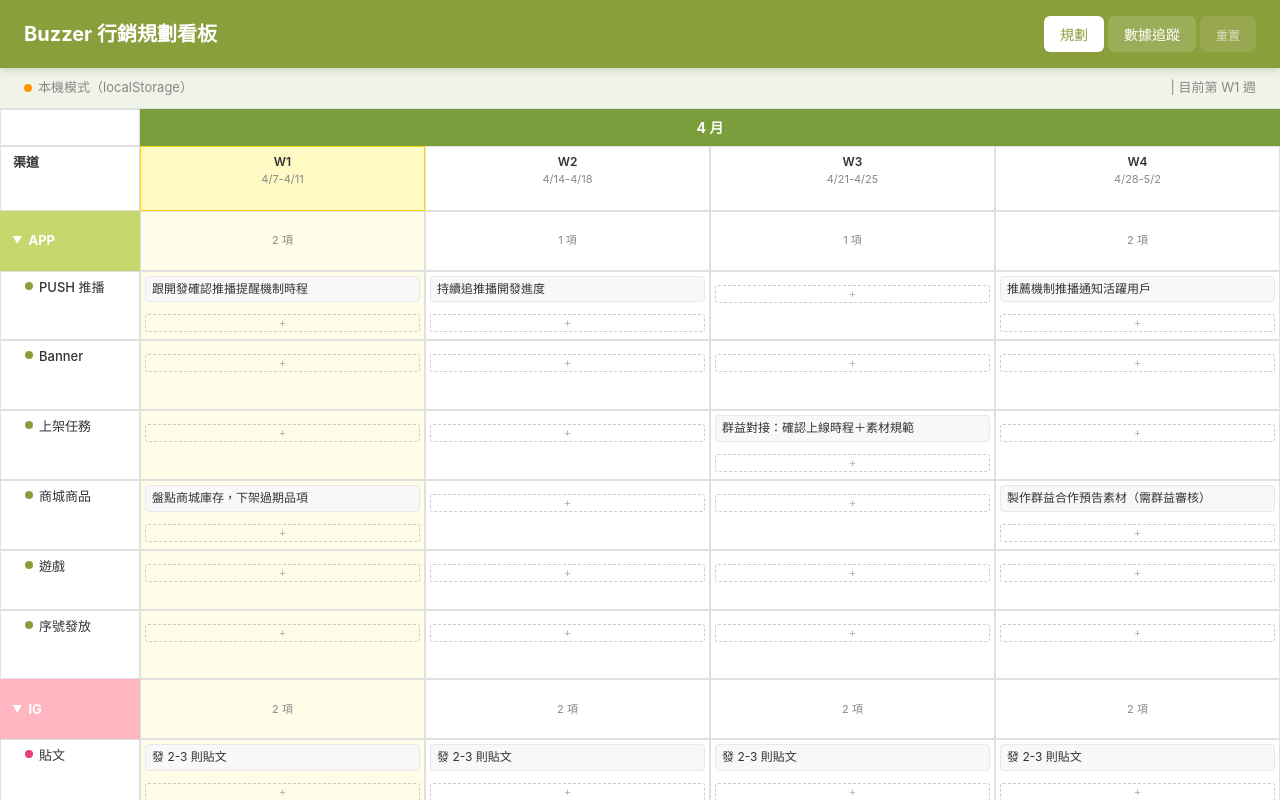
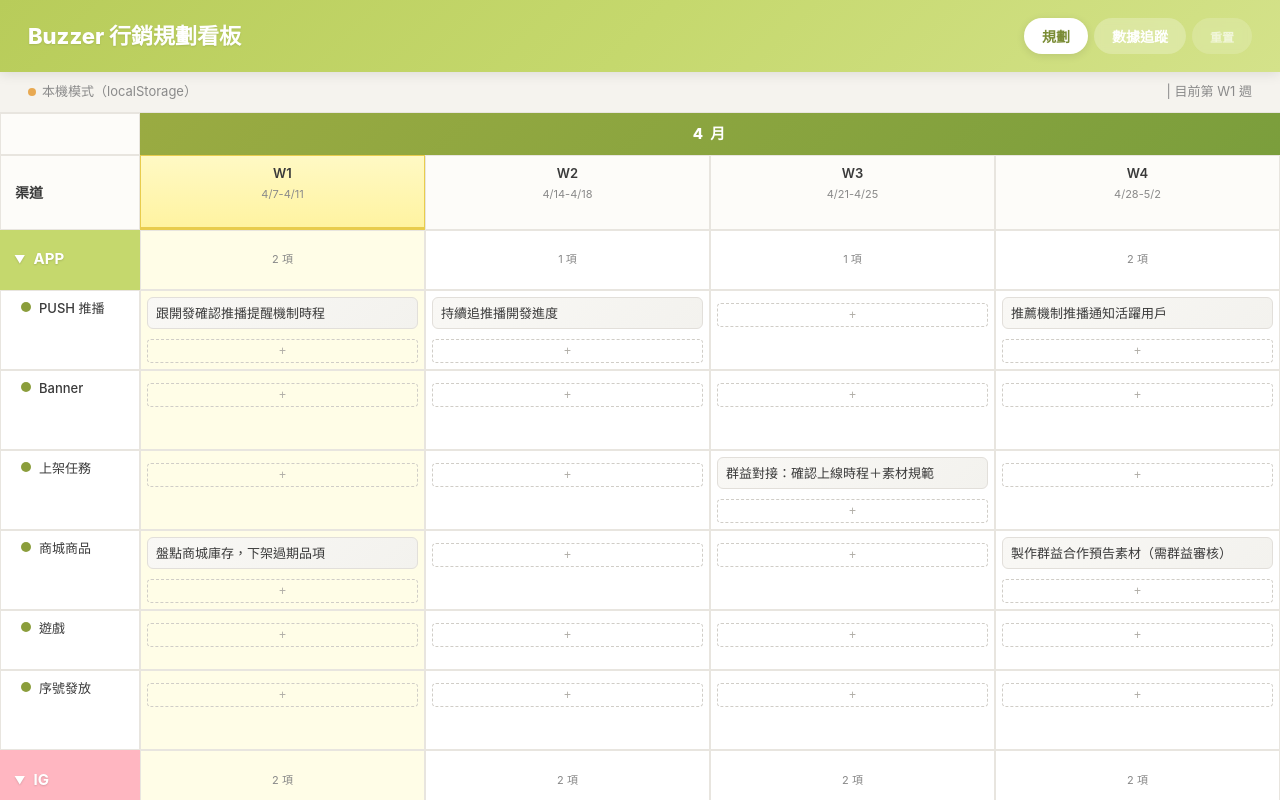
Before and after one commit to ritayen123/buzzer-planner, a Next.js app: page / in a window 1280 px wide. Shown: the top 800 px of the page. Built offline with nearby package versions, Linux system fonts and the light colour scheme.

Commit message:
style: 全站美化 — 粉彩色系、圓角、漸層、柔和陰影

```diff
--- a/app/globals.css
+++ b/app/globals.css
@@ -1,20 +1,24 @@
 * { margin: 0; padding: 0; box-sizing: border-box; }
 
 :root {
-  --buzzer-green: #8B9E3C;
-  --buzzer-light: #f0f4e8;
-  --ig-pink: #E84073;
-  --fb-blue: #3B82F6;
-  --threads-black: #1A1A1A;
-  --dcard-blue: #0E7490;
-  --bg: #f5f5f0;
+  --app-green: #C5D86D;
+  --app-green-light: #e8f0c8;
+  --ig-pink: #FFB6C1;
+  --ig-pink-light: #ffe4e8;
+  --fb-blue: #93B5E0;
+  --fb-blue-light: #dce8f5;
+  --threads-gray: #A09888;
+  --threads-gray-light: #e8e4df;
+  --dcard-steel: #A5B8C7;
+  --dcard-steel-light: #dce5ec;
+  --bg: #faf9f6;
   --card: #ffffff;
-  --border: #e0e0e0;
-  --text: #333333;
-  --text-light: #888888;
-  --success: #4CAF50;
-  --warning: #FF9800;
-  --danger: #f44336;
+  --border: #e8e5df;
+  --text: #3a3a3a;
+  --text-light: #8a8a8a;
+  --success: #7BB86F;
+  --warning: #E8A952;
+  --danger: #D96B6B;
 }
 
 body {
@@ -27,50 +31,52 @@
 
 /* Header */
 .header {
-  background: var(--buzzer-green);
+  background: linear-gradient(135deg, #b8cc5a, #C5D86D, #d4e28a);
   color: white;
-  padding: 16px 24px;
+  padding: 18px 28px;
   display: flex;
   align-items: center;
   justify-content: space-between;
   position: sticky;
   top: 0;
   z-index: 100;
-  box-shadow: 0 2px 8px rgba(0,0,0,0.15);
+  box-shadow: 0 2px 12px rgba(0,0,0,0.1);
 }
 
 .header h1 {
-  font-size: 20px;
-  font-weight: 700;
+  font-size: 22px;
+  font-weight: 800;
   display: flex;
   align-items: center;
   gap: 8px;
+  text-shadow: 0 1px 2px rgba(0,0,0,0.1);
 }
 
 .header-nav {
   display: flex;
-  gap: 4px;
+  gap: 6px;
 }
 
 .header-nav button {
-  background: rgba(255,255,255,0.15);
+  background: rgba(255,255,255,0.25);
   color: white;
   border: none;
-  padding: 8px 16px;
-  border-radius: 6px;
+  padding: 8px 18px;
+  border-radius: 20px;
   cursor: pointer;
   font-size: 14px;
-  font-weight: 500;
-  transition: background 0.2s;
+  font-weight: 600;
+  transition: all 0.2s;
+  backdrop-filter: blur(4px);
 }
 
-.header-nav button:hover { background: rgba(255,255,255,0.3); }
-.header-nav button.active { background: white; color: var(--buzzer-green); }
+.header-nav button:hover { background: rgba(255,255,255,0.45); }
+.header-nav button.active { background: white; color: #7a8c35; box-shadow: 0 2px 8px rgba(0,0,0,0.1); }
 
 /* Status bar */
 .status-bar {
-  background: var(--buzzer-light);
-  padding: 10px 24px;
+  background: #f5f3ee;
+  padding: 10px 28px;
   font-size: 13px;
   color: var(--text-light);
   border-bottom: 1px solid var(--border);
@@ -106,17 +112,17 @@
 }
 
 .month-label {
-  padding: 8px 12px;
-  font-weight: 700;
-  font-size: 14px;
+  padding: 10px 12px;
+  font-weight: 800;
+  font-size: 15px;
   color: white;
   text-align: center;
-  border-radius: 0;
+  letter-spacing: 2px;
 }
 
-.month-label.apr { background: #7B9E3C; }
-.month-label.may { background: #5B8C3C; }
-.month-label.jun { background: #3B7C3C; }
+.month-label.apr { background: linear-gradient(135deg, #9aab42, #7B9E3C); }
+.month-label.may { background: linear-gradient(135deg, #6d9e42, #5B8C3C); }
+.month-label.jun { background: linear-gradient(135deg, #4d8e42, #3B7C3C); }
 
 .week-row {
   display: grid;
@@ -125,18 +131,18 @@
 }
 
 .week-label {
-  padding: 6px 8px;
-  font-size: 12px;
+  padding: 8px;
+  font-size: 13px;
   font-weight: 600;
   text-align: center;
-  background: var(--card);
+  background: #fdfcf9;
   border: 1px solid var(--border);
-  border-radius: 0;
 }
 
 .week-label.current {
-  background: #FFF9C4;
-  border-color: #FFD700;
+  background: linear-gradient(180deg, #FFF9C4, #FFF3A0);
+  border-color: #E8CC4D;
+  box-shadow: inset 0 -2px 0 #E8CC4D;
 }
 
 .week-label small {
@@ -144,17 +150,20 @@
   font-weight: 400;
   color: var(--text-light);
   font-size: 11px;
+  margin-top: 2px;
 }
 
 .corner-cell {
-  background: var(--card);
+  background: #fdfcf9;
   border: 1px solid var(--border);
-  padding: 6px 12px;
+  padding: 8px 14px;
   font-weight: 700;
-  font-size: 13px;
+  font-size: 14px;
   position: sticky;
   left: 0;
   z-index: 10;
+  display: flex;
+  align-items: center;
 }
 
 /* Channel rows */
@@ -165,29 +174,27 @@
 }
 
 .group-label {
-  padding: 6px 12px;
+  padding: 12px 14px;
   font-weight: 700;
-  font-size: 13px;
+  font-size: 15px;
   color: white;
   display: flex;
   align-items: center;
-  gap: 6px;
+  gap: 8px;
   cursor: pointer;
   user-select: none;
+  text-shadow: 0 1px 2px rgba(0,0,0,0.15);
+  position: sticky;
+  left: 0;
+  z-index: 10;
 }
 
 .group-label .arrow {
-  font-size: 10px;
+  font-size: 11px;
   transition: transform 0.2s;
 }
 
 .group-label .arrow.collapsed { transform: rotate(-90deg); }
-
-.group-label {
-  position: sticky;
-  left: 0;
-  z-index: 10;
-}
 
 .channel-row {
   display: grid;
@@ -196,7 +203,7 @@
 }
 
 .channel-label {
-  padding: 6px 12px 6px 24px;
+  padding: 8px 12px 8px 20px;
   font-size: 13px;
   font-weight: 500;
   background: var(--card);
@@ -210,12 +217,12 @@
 }
 
 .channel-label .dot {
-  width: 8px;
-  height: 8px;
+  width: 10px;
+  height: 10px;
   border-radius: 50%;
   display: inline-block;
-  margin-right: 6px;
-  margin-top: 4px;
+  margin-right: 8px;
+  margin-top: 3px;
   flex-shrink: 0;
 }
 
@@ -223,33 +230,34 @@
 .task-cell {
   background: var(--card);
   border: 1px solid var(--border);
-  padding: 4px;
+  padding: 6px;
   min-height: 60px;
   position: relative;
   transition: background 0.15s;
 }
 
-.task-cell:hover { background: #fafafa; }
+.task-cell:hover { background: #fdfcf9; }
 .task-cell.current-week { background: #FFFDE7; }
 
 .task-card {
-  background: #f8f8f8;
-  border: 1px solid #e8e8e8;
-  border-radius: 4px;
-  padding: 4px 6px;
-  margin-bottom: 3px;
-  font-size: 12px;
+  background: linear-gradient(135deg, #f9f8f5, #f3f2ee);
+  border: 1px solid #e2dfda;
+  border-radius: 6px;
+  padding: 6px 8px;
+  margin-bottom: 4px;
+  font-size: 13px;
   cursor: pointer;
   display: flex;
   align-items: flex-start;
   gap: 4px;
-  transition: all 0.15s;
+  transition: all 0.2s;
   line-height: 1.4;
 }
 
 .task-card:hover {
-  border-color: var(--buzzer-green);
-  box-shadow: 0 1px 3px rgba(0,0,0,0.1);
+  border-color: var(--app-green);
+  box-shadow: 0 2px 6px rgba(197,216,109,0.3);
+  transform: translateY(-1px);
 }
 
 .task-card .task-title {
@@ -259,20 +267,21 @@
 
 .add-task-btn {
   width: 100%;
-  padding: 2px;
-  border: 1px dashed #ccc;
+  padding: 4px;
+  border: 1px dashed #d0cdc7;
   background: transparent;
-  color: #aaa;
-  font-size: 11px;
+  color: #b0ada6;
+  font-size: 12px;
   cursor: pointer;
-  border-radius: 3px;
-  margin-top: 2px;
+  border-radius: 4px;
+  margin-top: 3px;
+  transition: all 0.2s;
 }
 
 .add-task-btn:hover {
-  border-color: var(--buzzer-green);
-  color: var(--buzzer-green);
-  background: var(--buzzer-light);
+  border-color: var(--app-green);
+  color: #7a8c35;
+  background: var(--app-green-light);
 }
 
 /* Modal */
@@ -282,7 +291,8 @@
   left: 0;
   right: 0;
   bottom: 0;
-  background: rgba(0,0,0,0.5);
+  background: rgba(0,0,0,0.4);
+  backdrop-filter: blur(4px);
   display: flex;
   align-items: center;
   justify-content: center;
@@ -291,16 +301,17 @@
 
 .modal-content {
   background: white;
-  border-radius: 12px;
-  padding: 24px;
+  border-radius: 16px;
+  padding: 28px;
   width: 90%;
   max-width: 480px;
-  box-shadow: 0 8px 32px rgba(0,0,0,0.2);
+  box-shadow: 0 12px 40px rgba(0,0,0,0.15);
 }
 
 .modal-content h3 {
-  margin-bottom: 16px;
+  margin-bottom: 18px;
   font-size: 18px;
+  font-weight: 700;
 }
 
 .modal-content label {
@@ -308,18 +319,19 @@
   font-size: 13px;
   font-weight: 600;
   margin-bottom: 4px;
-  margin-top: 12px;
+  margin-top: 14px;
   color: var(--text-light);
 }
 
 .modal-content input,
 .modal-content textarea {
   width: 100%;
-  padding: 8px 12px;
+  padding: 10px 14px;
   border: 1px solid var(--border);
-  border-radius: 6px;
+  border-radius: 8px;
   font-size: 14px;
   font-family: inherit;
+  transition: all 0.2s;
 }
 
 .modal-content textarea {
@@ -330,54 +342,55 @@
 .modal-content input:focus,
 .modal-content textarea:focus {
   outline: none;
-  border-color: var(--buzzer-green);
-  box-shadow: 0 0 0 2px rgba(123,158,60,0.2);
+  border-color: var(--app-green);
+  box-shadow: 0 0 0 3px rgba(197,216,109,0.3);
 }
 
 .modal-actions {
   display: flex;
   gap: 8px;
-  margin-top: 20px;
+  margin-top: 22px;
   justify-content: flex-end;
 }
 
 .btn {
-  padding: 8px 20px;
+  padding: 10px 22px;
   border: none;
-  border-radius: 6px;
+  border-radius: 8px;
   font-size: 14px;
-  font-weight: 500;
+  font-weight: 600;
   cursor: pointer;
-  transition: all 0.15s;
+  transition: all 0.2s;
 }
 
-.btn-primary { background: var(--buzzer-green); color: white; }
-.btn-primary:hover { background: #6B8E23; }
+.btn-primary { background: var(--app-green); color: #3a4a15; }
+.btn-primary:hover { background: #b8cc5a; box-shadow: 0 2px 8px rgba(197,216,109,0.4); }
 .btn-danger { background: var(--danger); color: white; }
-.btn-danger:hover { background: #d32f2f; }
+.btn-danger:hover { background: #c55a5a; }
 .btn-ghost { background: transparent; color: var(--text-light); border: 1px solid var(--border); }
-.btn-ghost:hover { background: #f5f5f5; }
+.btn-ghost:hover { background: #f5f3ee; }
 
 /* Metrics View */
 .metrics-wrapper {
-  padding: 24px;
+  padding: 28px;
   max-width: 1200px;
   margin: 0 auto;
 }
 
 .metrics-section {
   background: var(--card);
-  border-radius: 12px;
-  padding: 20px;
-  margin-bottom: 20px;
-  box-shadow: 0 1px 4px rgba(0,0,0,0.08);
+  border-radius: 16px;
+  padding: 24px;
+  margin-bottom: 24px;
+  box-shadow: 0 2px 8px rgba(0,0,0,0.06);
 }
 
 .metrics-section h2 {
-  font-size: 16px;
-  margin-bottom: 16px;
-  padding-bottom: 8px;
-  border-bottom: 2px solid var(--buzzer-green);
+  font-size: 17px;
+  margin-bottom: 18px;
+  padding-bottom: 10px;
+  border-bottom: 2px solid var(--app-green);
+  font-weight: 700;
 }
 
 .metrics-table {
@@ -387,9 +400,9 @@
 }
 
 .metrics-table th {
-  padding: 8px;
+  padding: 10px;
   text-align: center;
-  background: #f8f8f8;
+  background: #f9f8f5;
   border: 1px solid var(--border);
   font-weight: 600;
   font-size: 12px;
@@ -404,79 +417,84 @@
 
 .metrics-table td.week-col {
   font-weight: 600;
-  background: #f8f8f8;
-  padding: 8px;
+  background: #f9f8f5;
+  padding: 10px;
   white-space: nowrap;
 }
 
 .metrics-table input {
   width: 100%;
-  padding: 6px;
+  padding: 8px;
   border: 1px solid transparent;
   text-align: center;
   font-size: 13px;
   border-radius: 4px;
   background: transparent;
+  transition: all 0.2s;
 }
 
 .metrics-table input:hover { border-color: var(--border); }
 .metrics-table input:focus {
   outline: none;
-  border-color: var(--buzzer-green);
+  border-color: var(--app-green);
   background: white;
+  box-shadow: 0 0 0 2px rgba(197,216,109,0.2);
 }
 
 .metrics-table .target-row td {
-  background: var(--buzzer-light);
+  background: var(--app-green-light);
   font-size: 12px;
   color: var(--text-light);
-  padding: 4px 8px;
+  padding: 6px 8px;
 }
 
-.metrics-table td.above-target { background: #E8F5E9; }
-.metrics-table td.below-target { background: #FFEBEE; }
+.metrics-table td.above-target { background: #edf5e8; }
+.metrics-table td.below-target { background: #f5e8e8; }
 
 /* Insights */
 .insight-card {
-  padding: 12px 16px;
-  border-radius: 8px;
-  margin-bottom: 8px;
+  padding: 14px 18px;
+  border-radius: 10px;
+  margin-bottom: 10px;
   font-size: 14px;
   line-height: 1.6;
 }
 
-.insight-card.success { background: #E8F5E9; border-left: 4px solid var(--success); }
-.insight-card.warning { background: #FFF3E0; border-left: 4px solid var(--warning); }
-.insight-card.danger { background: #FFEBEE; border-left: 4px solid var(--danger); }
-.insight-card.info { background: #E3F2FD; border-left: 4px solid #2196F3; }
+.insight-card.success { background: #edf5e8; border-left: 4px solid var(--success); }
+.insight-card.warning { background: #fdf3e4; border-left: 4px solid var(--warning); }
+.insight-card.danger { background: #f5e8e8; border-left: 4px solid var(--danger); }
+.insight-card.info { background: #e8eef5; border-left: 4px solid var(--fb-blue); }
 
 .insight-label {
   font-weight: 700;
   font-size: 12px;
   text-transform: uppercase;
-  margin-bottom: 2px;
+  margin-bottom: 4px;
 }
 
 /* KPI Summary Cards */
 .kpi-grid {
   display: grid;
   grid-template-columns: repeat(auto-fit, minmax(200px, 1fr));
-  gap: 16px;
-  margin-bottom: 24px;
+  gap: 18px;
+  margin-bottom: 28px;
 }
 
 .kpi-card {
   background: var(--card);
-  border-radius: 12px;
-  padding: 16px;
-  box-shadow: 0 1px 4px rgba(0,0,0,0.08);
+  border-radius: 16px;
+  padding: 20px;
+  box-shadow: 0 2px 8px rgba(0,0,0,0.06);
   text-align: center;
+  transition: transform 0.2s;
 }
 
+.kpi-card:hover { transform: translateY(-2px); box-shadow: 0 4px 12px rgba(0,0,0,0.1); }
+
 .kpi-card .kpi-value {
-  font-size: 32px;
-  font-weight: 700;
-  color: var(--buzzer-green);
+  font-size: 36px;
+  font-weight: 800;
+  color: #7a8c35;
 }
 
 .kpi-card .kpi-label {
@@ -488,16 +506,16 @@
 .kpi-card .kpi-target {
   font-size: 12px;
   color: var(--text-light);
-  margin-top: 8px;
-  padding-top: 8px;
+  margin-top: 10px;
+  padding-top: 10px;
   border-top: 1px solid var(--border);
 }
 
 .progress-bar {
   height: 6px;
-  background: #eee;
+  background: #eeece7;
   border-radius: 3px;
-  margin-top: 8px;
+  margin-top: 10px;
   overflow: hidden;
 }
 
@@ -519,9 +537,8 @@
 
 /* Responsive */
 @media (max-width: 768px) {
-  .header { flex-direction: column; gap: 8px; padding: 12px 16px; }
+  .header { flex-direction: column; gap: 8px; padding: 14px 18px; }
   .header h1 { font-size: 18px; }
-  .timeline-wrapper { padding: 8px; }
-  .metrics-wrapper { padding: 12px; }
+  .metrics-wrapper { padding: 14px; }
   .kpi-grid { grid-template-columns: repeat(2, 1fr); }
 }
```
